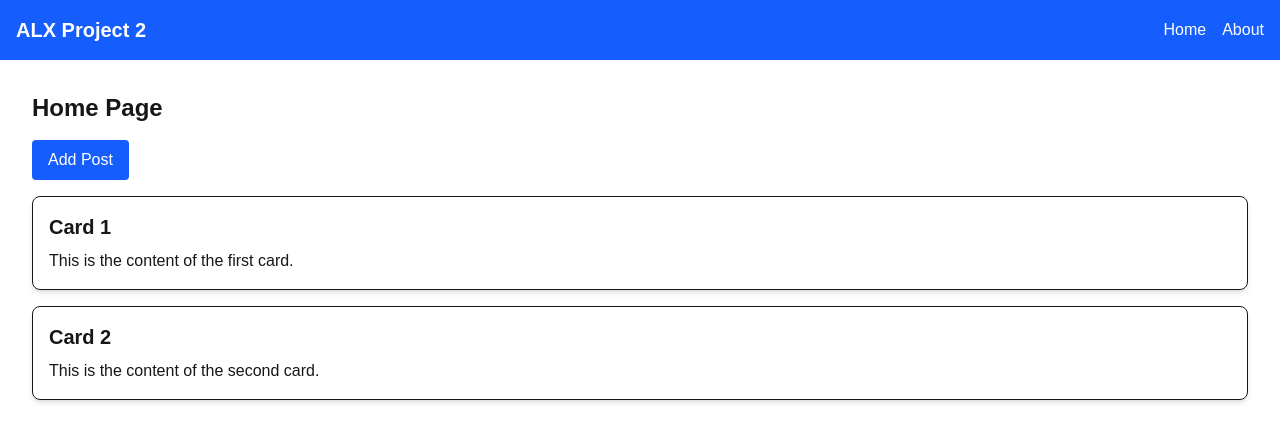
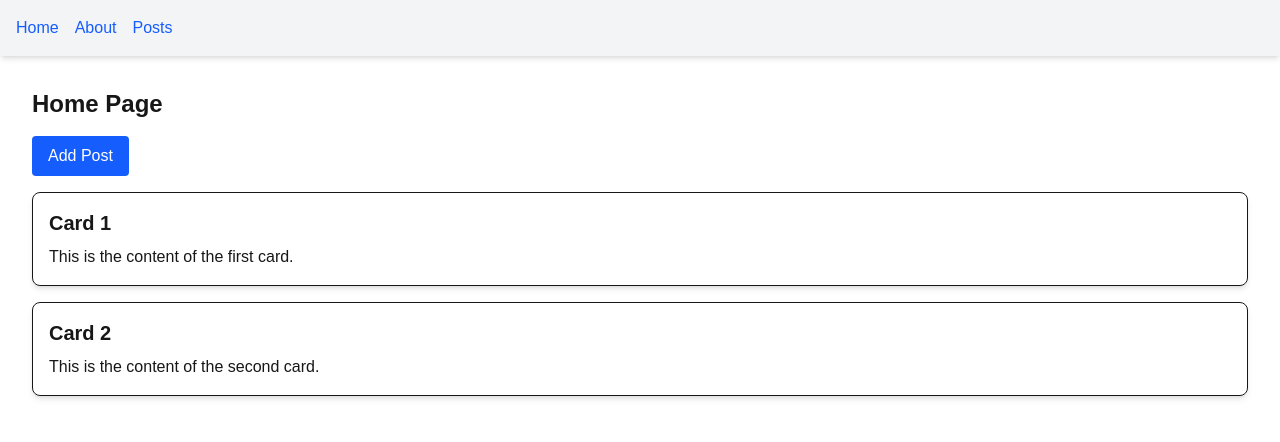
Before and after one commit to truketlema/alx-project-0x02-setup, a Next.js app in the folder alx-project-0x02/: page /home in a window 1280 px wide. Shown: the top 442 px of the page. Built offline with nearby package versions, Linux system fonts and the light colour scheme.

Commit message:
Implement Header with navigation and use across all pages

```diff
--- a/alx-project-0x02/components/layout/Header.tsx
+++ b/alx-project-0x02/components/layout/Header.tsx
@@ -1,17 +1,18 @@
 import React from "react";
-import Link from "next/link"; // ✅ Make sure this line is present
+import Link from "next/link";
 
 const Header: React.FC = () => {
   return (
-    <header className="bg-blue-600 text-white p-4 flex justify-between items-center">
-      <h1 className="text-xl font-bold">ALX Project 2</h1>
-      <nav>
-        {/* ✅ Navigation links */}
-        <Link href="/home" className="mr-4 hover:underline">
+    <header className="bg-gray-100 p-4 shadow-md">
+      <nav className="flex gap-4">
+        <Link href="/home" className="text-blue-600 hover:underline">
           Home
         </Link>
-        <Link href="/about" className="hover:underline">
+        <Link href="/about" className="text-blue-600 hover:underline">
           About
+        </Link>
+        <Link href="/posts" className="text-blue-600 hover:underline">
+          Posts
         </Link>
       </nav>
     </header>
--- a/alx-project-0x02/pages/about.tsx
+++ b/alx-project-0x02/pages/about.tsx
@@ -1,5 +1,5 @@
 import type { NextPage } from "next";
-import Header from "../components/layout/Header";
+import Header from "@/components/layout/Header";
 import Button from "@/components/common/Button";
 
 const About: NextPage = () => {
--- a/alx-project-0x02/pages/home.tsx
+++ b/alx-project-0x02/pages/home.tsx
@@ -1,5 +1,5 @@
 import type { NextPage } from "next";
-import Header from "../components/layout/Header";
+import Header from "@/components/layout/Header";
 import Card from "@/components/common/Card";
 import PostModal from "@/components/common/PostModal";
 import { useState } from "react";
--- /dev/null
+++ b/alx-project-0x02/pages/posts.tsx
@@ -0,0 +1,16 @@
+import type { NextPage } from "next";
+import Header from "@/components/layout/Header";
+
+const Posts: NextPage = () => {
+  return (
+    <div>
+      <Header />
+      <main className="p-8">
+        <h1 className="text-2xl font-bold mb-4">Posts Page</h1>
+        <p>All posts will be displayed here.</p>
+      </main>
+    </div>
+  );
+};
+
+export default Posts;
```
